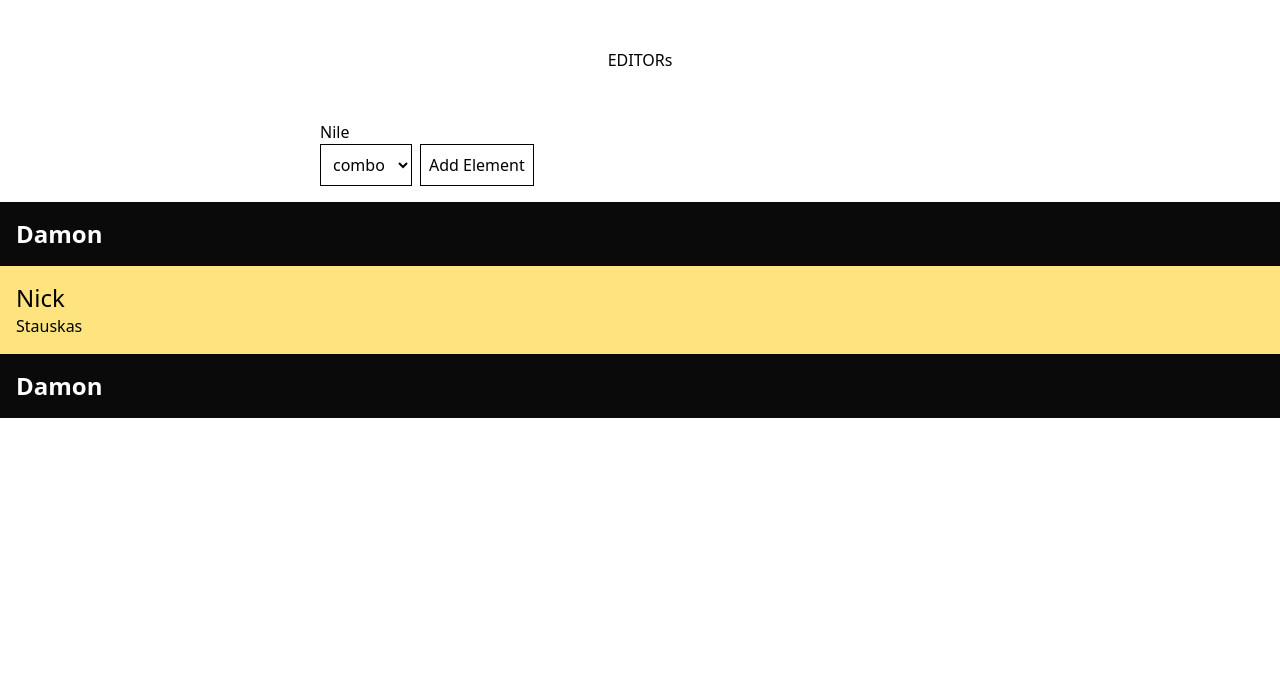
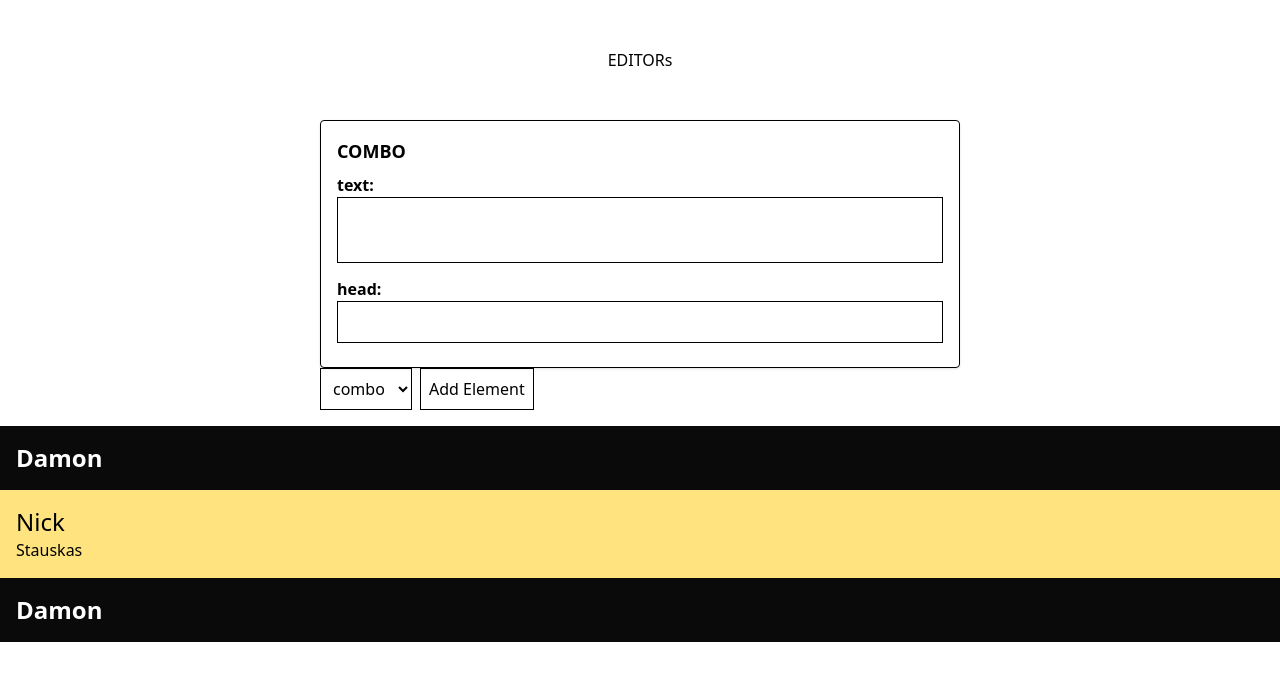
Before and after one commit to Subhavich/blog-editor, a React (Vite) app: page / in a window 1280 px wide. Both pictures are taken after a click on the button "Add Element". Shown: the top 680 px of the page. Built offline with nearby package versions, Linux system fonts and the light colour scheme.

Commit message:
add reducer to manage form state

```diff
--- a/src/App.jsx
+++ b/src/App.jsx
@@ -1,4 +1,5 @@
-import { useState, useEffect, useRef } from "react";
+import { useReducer, useRef, useEffect } from "react";
+import options from "./Data";
 
 const mockBlog = [
   { type: "header", load: { text: "Damon" } },
@@ -6,17 +7,40 @@ const mockBlog = [
   { type: "header", load: { text: "Damon" } },
 ];
 
+// Reducer function to manage the editors state
+function reducer(state, action) {
+  switch (action.type) {
+    case "ADD_EDITOR":
+      return [...state, action.payload];
+
+    case "UPDATE_EDITOR":
+      return state.map((editor, index) =>
+        index === action.index
+          ? { ...editor, load: { ...editor.load, [action.key]: action.value } }
+          : editor
+      );
+
+    case "REORDER_EDITOR":
+      // Placeholder for future reordering logic
+      return state;
+
+    default:
+      return state;
+  }
+}
+
 function App() {
-  const [editors, setEditors] = useState([]);
+  const [editors, dispatch] = useReducer(reducer, []);
   const selectRef = useRef();
-  const handleAddEditor = (e) => {
+
+  const handleAddEditor = () => {
     const selectedOption = selectRef.current.selectedOptions[0];
-    const selectedValue = {
+    const newEditor = {
       type: selectedOption.getAttribute("data-type"),
       load: JSON.parse(selectedOption.getAttribute("data-load")),
     };
 
-    setEditors((pvEditors) => [...pvEditors, selectedValue]);
+    dispatch({ type: "ADD_EDITOR", payload: newEditor });
   };
 
   useEffect(() => {
@@ -27,21 +51,29 @@ function App() {
     <>
       <p className="text-center block py-12">EDITORs</p>
       <main className="mx-auto max-w-screen-sm mb-4">
-        <div className="flex space-x-2">
-          {editors.map((editor) => getEdit(editor.type))}
+        <div className="space-y-4">
+          {editors.map((editor, index) => (
+            <EditorForm
+              key={index}
+              index={index}
+              type={editor.type}
+              load={editor.load}
+              dispatch={dispatch}
+            />
+          ))}
         </div>
         <div className="flex space-x-2">
           <select ref={selectRef} className="border p-2">
+            {options.map((opt) => (
               <option
-              data-type="combo"
-              data-load='{"text":"","head":""}'
-              value="combo"
+                key={opt.type}
+                data-type={opt.type}
+                data-load={JSON.stringify(opt.load)}
+                value={opt.type}
               >
-              combo
+                {opt.label}
               </option>
-            <option data-load='{"text":""}' data-type="header" value="header">
-              header
-            </option>
+            ))}
           </select>
           <button
             onClick={handleAddEditor}
@@ -58,6 +90,58 @@ function App() {
 
 export default App;
 
+// Component that renders dynamic input fields based on load keys
+function EditorForm({ index, type, load, dispatch }) {
+  return (
+    <div className="p-4 border rounded shadow-sm">
+      <p className="text-lg font-bold mb-2">{type.toUpperCase()}</p>
+      {Object.keys(load).map((key) => (
+        <DynamicInput
+          key={key}
+          index={index}
+          label={key}
+          value={load[key]}
+          dispatch={dispatch}
+        />
+      ))}
+    </div>
+  );
+}
+
+// Renders appropriate input based on the key and updates the state on change
+function DynamicInput({ index, label, value, dispatch }) {
+  const handleChange = (e) => {
+    dispatch({
+      type: "UPDATE_EDITOR",
+      index,
+      key: label,
+      value: e.target.value,
+    });
+  };
+
+  return (
+    <div className="mb-2">
+      <label className="block font-semibold">{label}:</label>
+      {label === "text" ? (
+        <textarea
+          value={value}
+          onChange={handleChange}
+          className="border p-2 w-full resize-none"
+        />
+      ) : label === "head" ? (
+        <input
+          type="text"
+          value={value}
+          onChange={handleChange}
+          className="border p-2 w-full"
+        />
+      ) : label === "img" ? (
+        <input type="file" className="border p-2 w-full" />
+      ) : null}
+    </div>
+  );
+}
+
 function Header({ load }) {
   const { text } = load;
   return (
@@ -68,28 +152,14 @@ function Header({ load }) {
 function Combo({ load }) {
   const { head, text } = load;
   return (
-    <>
     <div className="p-4 bg-yellow-400/50">
       <p className="text-2xl">{head}</p>
       <p>{text}</p>
     </div>
-    </>
   );
 }
 
-function ComboEditor({}) {
-  return <p>Nile</p>;
-}
-
-function HeaderEditor({}) {
-  return (
-    <>
-      <p>Fun</p>
-    </>
-  );
-}
-
-function getEle(type, load) {
+function renderEle(type, load) {
   switch (type) {
     case "header":
       return <Header load={load} />;
@@ -99,17 +169,7 @@ function getEle(type, load) {
       return null;
   }
 }
-function getEdit(type, load) {
-  switch (type) {
-    case "header":
-      return <HeaderEditor />;
-    case "combo":
-      return <ComboEditor />;
-    default:
-      return null;
-  }
-}
 
 function Result() {
-  return <>{mockBlog.map((ele) => getEle(ele.type, ele.load))}</>;
+  return <>{mockBlog.map((ele, index) => renderEle(ele.type, ele.load))}</>;
 }
--- /dev/null
+++ b/src/Data.js
@@ -0,0 +1,15 @@
+// options.js
+const options = [
+  {
+    type: "combo",
+    load: { text: "", head: "" },
+    label: "combo",
+  },
+  {
+    type: "header",
+    load: { text: "" },
+    label: "header",
+  },
+];
+
+export default options;
```
Lines whose indentation alone changed are shown as unchanged.
